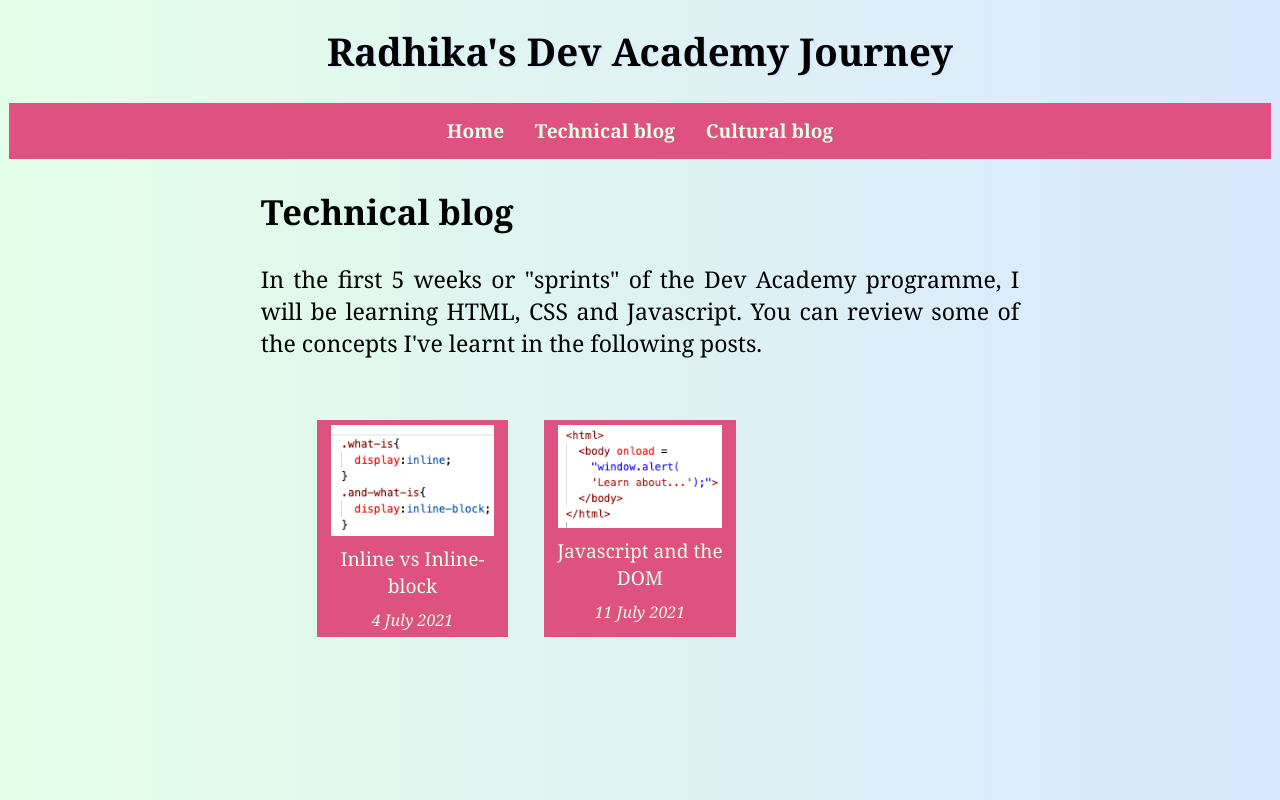
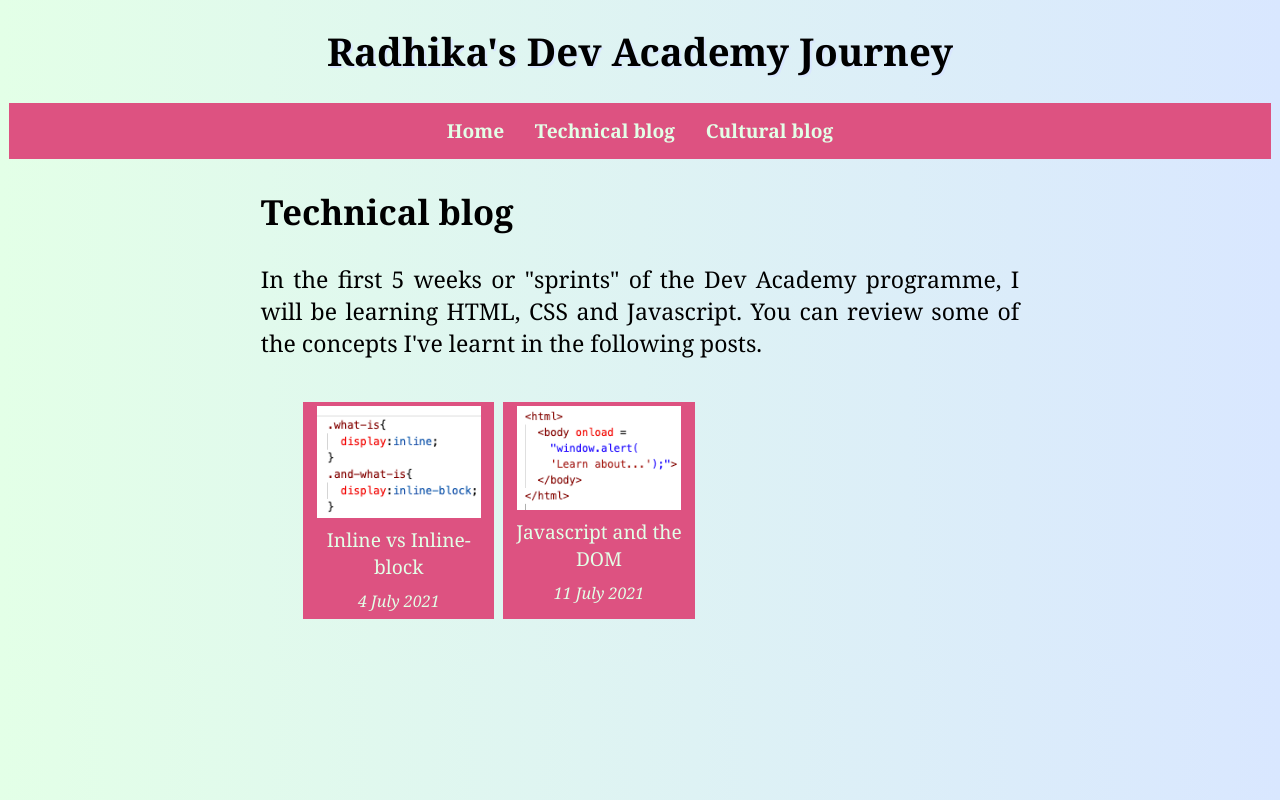
Before and after one commit to radhika-menon/radhika-menon.github.io, a plain HTML site: page blog/tech-blog-homepage.html in a window 1280 px wide. Drawn offline with Linux system fonts and the light colour scheme.

Commit message:
Change style for clickable img class

```diff
--- a/styles/main.css
+++ b/styles/main.css
@@ -64,8 +64,9 @@ body{
     display: inline-block;
     background-color: #dd5281;
     padding:1%;
-    margin-left:auto;
-    margin-right:auto;
+    margin:1%;
+    /*margin-left:auto;
+    margin-right:auto;*/
     width: 40%;
     text-align: center;
 
```
